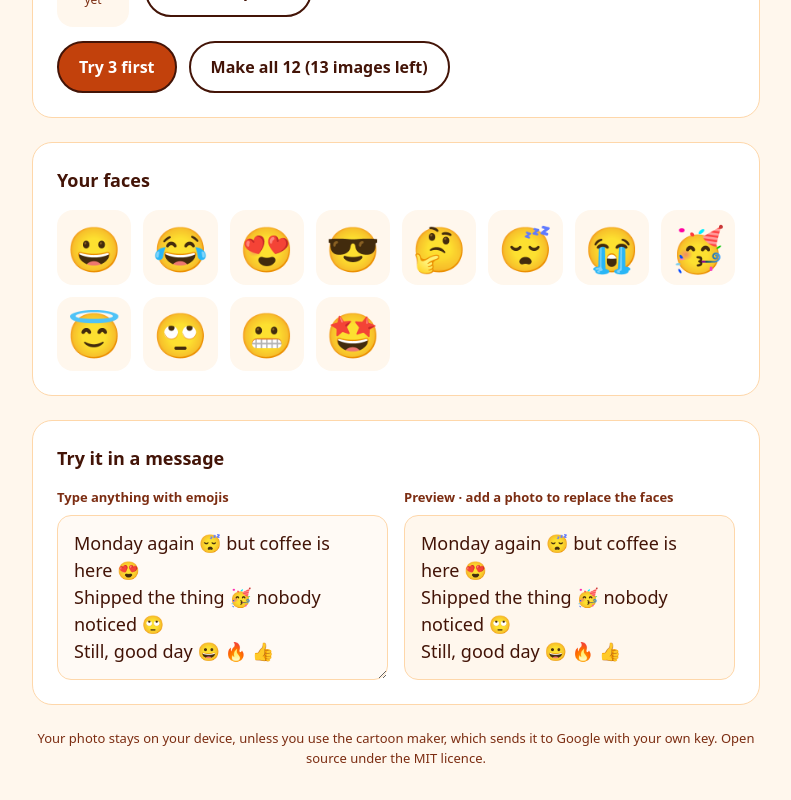
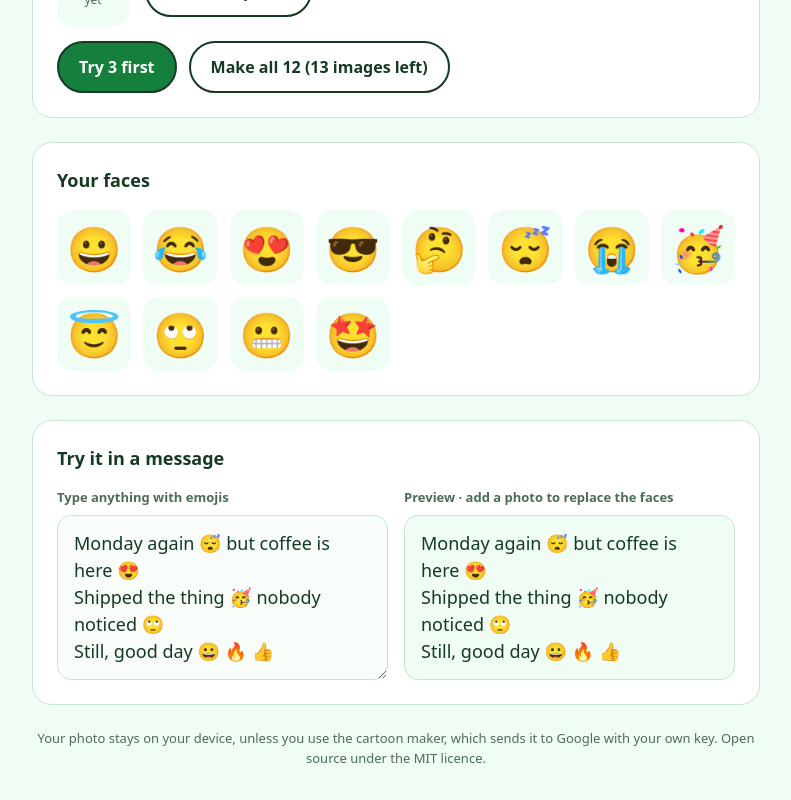
Before and after one commit to Vinit-bisht/Emoted, a React (Vite) app: page / in a window 1280 px wide. Shown: the part 769-1569 px from the top of the page, without its empty margins (244-1035 px from the left). Built offline with nearby package versions, Linux system fonts and the light colour scheme.

Commit message:
Revert "Update the interface to an orange theme"

```diff
--- a/src/styles.css
+++ b/src/styles.css
@@ -1,10 +1,10 @@
 :root {
-  --bg: #fff7ed;
-  --ink: #431407;
-  --muted: #7c2d12;
+  --bg: #f0fdf4;
+  --ink: #143a24;
+  --muted: #4d6b59;
   --card: #ffffff;
-  --line: #fed7aa;
-  --accent: #c2410c;
+  --line: #c7e5d0;
+  --accent: #15803d;
   --accent-ink: #ffffff;
   --radius: 20px;
   font-family: ui-rounded, 'SF Pro Rounded', 'Nunito', system-ui, -apple-system,
@@ -188,7 +188,7 @@ textarea,
 
 textarea {
   resize: vertical;
-  background: #fffaf5;
+  background: #f8fdf9;
 }
 
 textarea:focus-visible {
```
